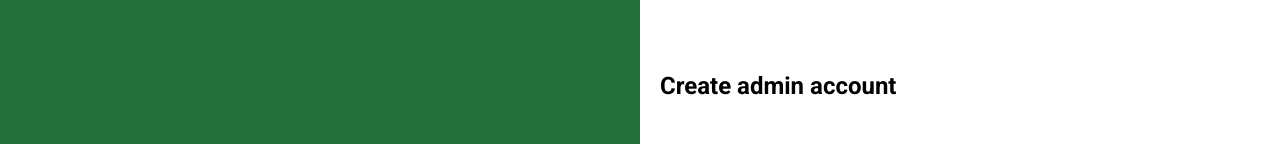
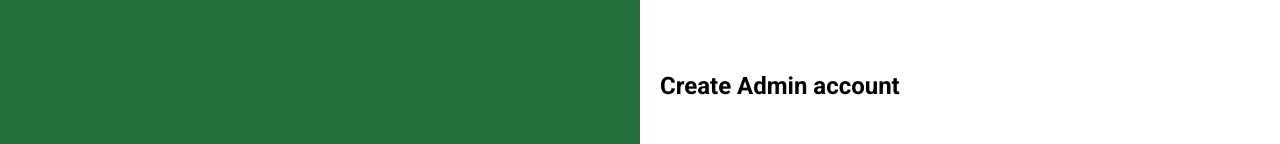
Before and after one commit to CSCI334/PaperPal-Frontend, a React (Vite) app: page /register-admin in a window 1280 px wide. Shown: the part 193-337 px from the top of the page. Built offline with nearby package versions, Linux system fonts and the light colour scheme.

Commit message:
admin verify page

```diff
--- a/src/pages/Register/AdminRegister.tsx
+++ b/src/pages/Register/AdminRegister.tsx
@@ -55,7 +55,7 @@ function AdminRegister() {
             }}
         >
             <LeftBanner></LeftBanner>
-            <ContainerForm title={"Create admin account"} buttonText="Create account" onSubmit={onClick}>
+            <ContainerForm title={"Create Admin account"} buttonText="Create account" onSubmit={onClick}>
                 <PasswordForm name="password" {...passwordInputProps}></PasswordForm>
                 {passwordError && (
                     <span style={{ color: "red" }}>
```
